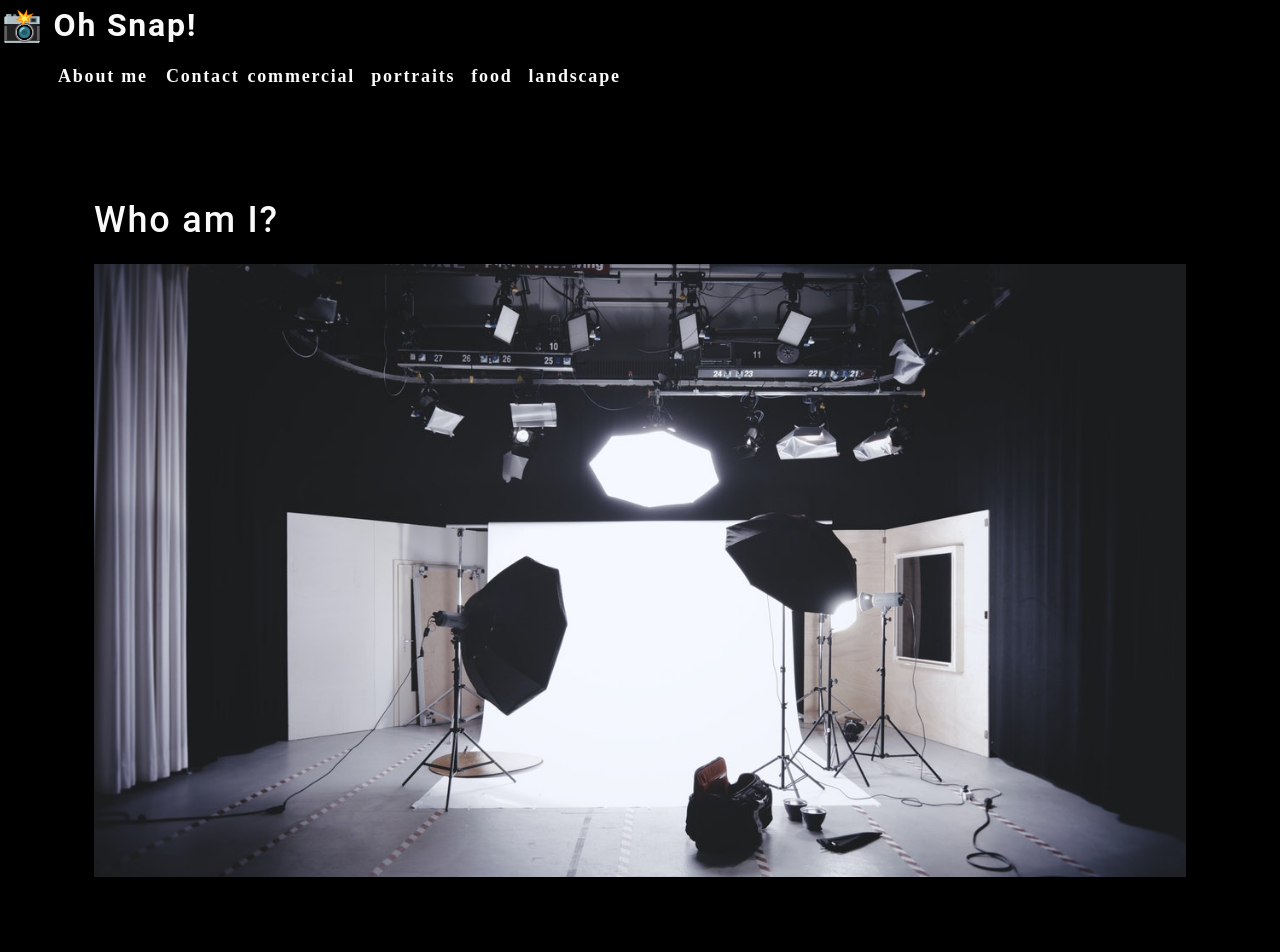
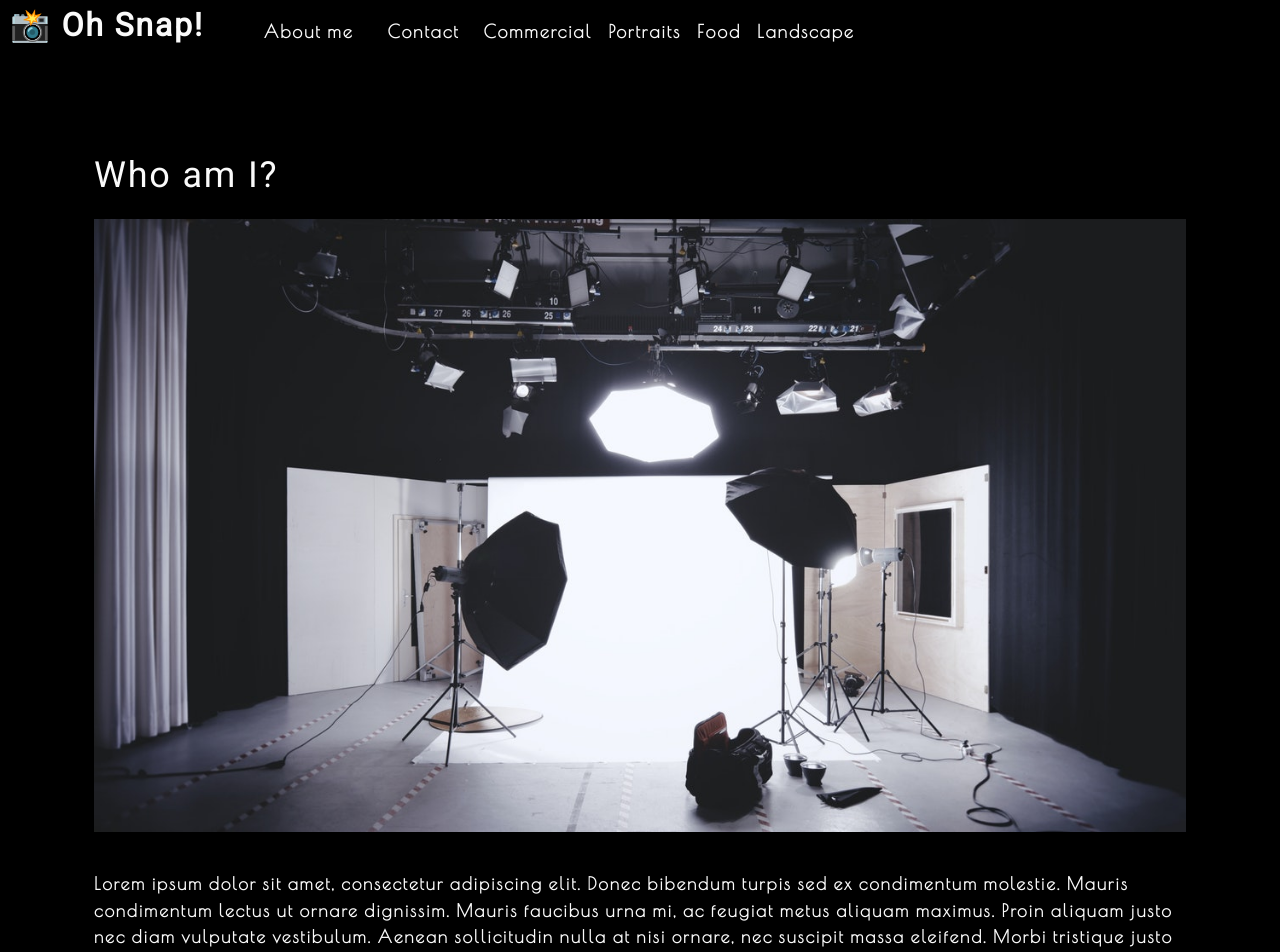
Before and after one commit to RauchDavis13/photo-port, a React (Create React App) app: page / in a window 1280 px wide. Shown: the top 952 px of the page. Built offline with nearby package versions, Linux system fonts and the light colour scheme.

Commit message:
code snapshot 20.1

```diff
--- a/public/index.html
+++ b/public/index.html
@@ -1,20 +1,20 @@
 <!DOCTYPE html>
 <html lang="en">
+
 <head>
   <meta charset="utf-8" />
   <link rel="icon" href="%PUBLIC_URL%/favicon.ico" />
   <meta name="viewport" content="width=device-width, initial-scale=1" />
   <meta name="theme-color" content="#000000" />
-    <meta
-      name="description"
-      content="Web site created using create-react-app"
-    />
+  <meta name="description" content="Web site created using create-react-app" />
   <link rel="apple-touch-icon" href="%PUBLIC_URL%/logo192.png" />
   <!--
       manifest.json provides metadata used when your web app is installed on a
       user's mobile device or desktop. See https://developers.google.com/web/fundamentals/web-app-manifest/
     -->
   <link rel="manifest" href="%PUBLIC_URL%/manifest.json" />
+  <link href="https://fonts.googleapis.com/css2?family=Poiret+One&display=swap" rel="stylesheet">
+  <link href="https://fonts.googleapis.com/css?family=Roboto&display=swap" rel="stylesheet">
   <!--
       Notice the use of %PUBLIC_URL% in the tags above.
       It will be replaced with the URL of the `public` folder during the build.
@@ -26,6 +26,7 @@
     -->
   <title>React App</title>
 </head>
+
 <body>
   <noscript>You need to enable JavaScript to run this app.</noscript>
   <div id="root"></div>
@@ -40,4 +41,5 @@
       To create a production bundle, use `npm run build` or `yarn build`.
     -->
 </body>
+
 </html>
--- a/src/App.js
+++ b/src/App.js
@@ -1,14 +1,14 @@
 import React from 'react';
-import './App.css';
+import Nav from './components/Nav';
 import About from './components/About';
-import Nav from './components/Nav';
 
 function App() {
+
   return (
     <div>
-      <Nav></Nav>
+      <Nav />
       <main>
-        <About></About>
+          <About />
       </main>
     </div>
   );
--- a/src/components/About/index.js
+++ b/src/components/About/index.js
@@ -1,15 +1,19 @@
-import React from "react";
+import React from 'react'
 import coverImage from "../../assets/cover/cover-image.jpg";
 
-function About () {
+function About() {
+
   return (
-    <section className="my-5">
+    <section className="my-5" >
       <h1 id="about">Who am I?</h1>
       <img src={coverImage} className="my-2" style={{ width: "100%" }} alt="cover" />
+      <div className="my-2">
+        <p>
+          Lorem ipsum dolor sit amet, consectetur adipiscing elit. Donec bibendum turpis sed ex condimentum molestie. Mauris condimentum lectus ut ornare dignissim. Mauris faucibus urna mi, ac feugiat metus aliquam maximus. Proin aliquam justo nec diam vulputate vestibulum. Aenean sollicitudin nulla at nisi ornare, nec suscipit massa eleifend. Morbi tristique justo vel turpis sollicitudin, et tristique velit convallis. In hac habitasse platea dictumst. Phasellus mattis nunc sed orci consequat laoreet. Praesent id nisl nibh. Curabitur imperdiet ultricies mollis. In hac habitasse platea dictumst.
+      </p>
+      </div>
     </section>
+  )
+}
 
-  );
-};
-
-
-export default About;
+export default About
--- a/src/components/Nav/index.js
+++ b/src/components/Nav/index.js
@@ -1,27 +1,20 @@
-import React from 'react';
-
-const categories = [
-  {
-    name: "commercial",
-    description:
-      "Photos of grocery stores, food trucks, and other commercial projects",
-  },
-  { name: "portraits", description: "Portraits of people in my life" },
-  { name: "food", description: "Delicious delicacies" },
-  {
-    name: "landscape",
-    description: "Fields, farmhouses, waterfalls, and the beauty of nature",
-  },
-];
-
-function categorySelected(name) {
-  console.log(`${name} clicked`)
-}
+import React from "react";
+import { capitalizeFirstLetter } from "../../utils/helpers";
 
 function Nav() {
+  const  categories = [
+    { name: 'commercial', description: 'Photos of grocery stores, food trucks, and other commercial projects' },
+    { name: 'portraits', description: 'Portraits of people in my life' },
+    { name: 'food', description: 'Delicious delicacies' },
+    { name: 'landscape', description: 'Fields, farmhouses, waterfalls, and the beauty of nature' }
+  ];
+
+  const handleClick = () => {
+    console.log("click handled")
+  }
 
   return (
-    <header>
+    <header data-testid="header" className="flex-row px-1">
       <h2>
         <a href="/">
           <span role="img" aria-label="camera"> 📸</span> Oh Snap!
@@ -30,23 +23,24 @@
       <nav>
         <ul className="flex-row">
           <li className="mx-2">
-            <a href="#about">
+            <a href="#about" onClick={() => handleClick()}>
               About me
             </a>
           </li>
-          <li>
-            <span>Contact</span>
+          <li className={"mx-2"}>
+            <span onClick={() => handleClick()}>
+              Contact
+            </span>
           </li>
-          {categories.map((category) => (
-            <li
-              className='mx-1'
-              key={category.name}
-            >
-              <span onClick={() => categorySelected(category.name)} >
-                {category.name}
-              </span>
-            </li>
-          ))}
+          {
+            categories.map((category) => (
+              <li className="mx-1" key={category.name} >
+                <span onClick={() => { handleClick(); }}>
+                 {capitalizeFirstLetter(category.name)}
+                </span>
+              </li>
+            ))
+          }
         </ul>
       </nav>
     </header>
```
Also changed, not shown: package.json (+10 -6 lines), src/reportWebVitals.js (indentation only), 1 other file (tests, documents, lock files or other folders). Lines whose indentation alone changed are shown as unchanged.
